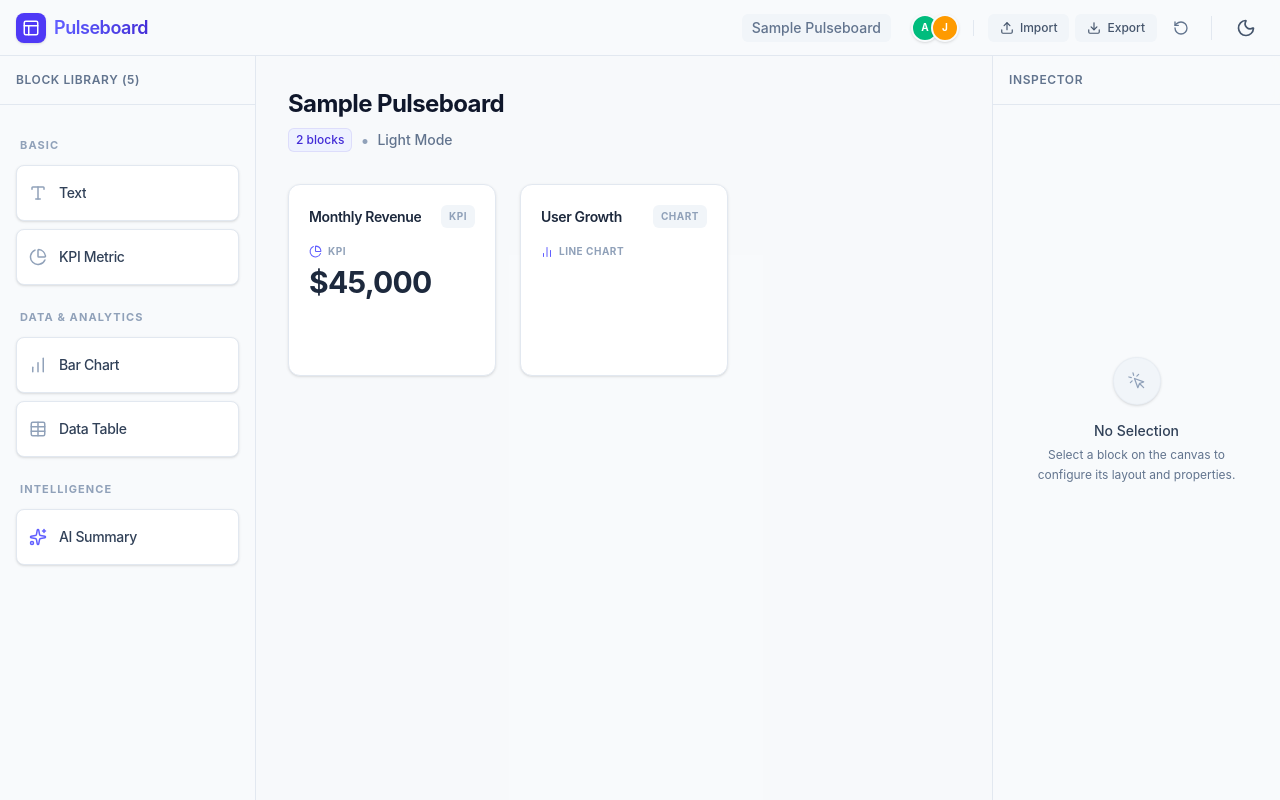
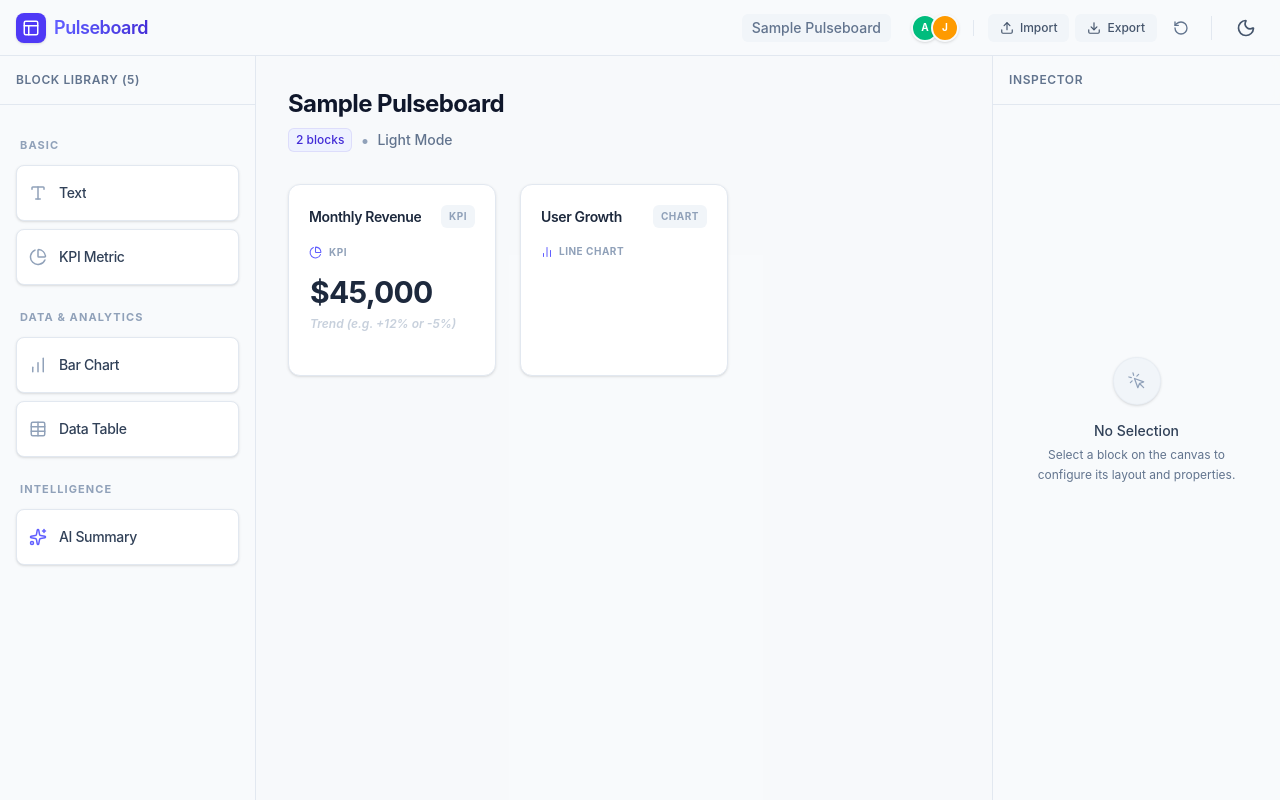
Before and after one commit to siddheshmore12/PulseBoard, a React (Vite) app: page / in a window 1280 px wide. Built offline with nearby package versions, Linux system fonts and the light colour scheme.

Commit message:
Add editable KPI block fields

```diff
--- a/src/components/canvas/BlockContent.tsx
+++ b/src/components/canvas/BlockContent.tsx
@@ -75,24 +75,55 @@ function TextBlockContent({ block }: { block: Block }) {
 // ─── KPI Block ────────────────────────────────────────────────────────────
 
 function KPIBlockContent({ block }: { block: Block }) {
-  const value = typeof block.data.value === 'string' ? block.data.value : '—';
-  const change = typeof block.data.change === 'string' ? block.data.change : null;
-  const isPositive = change ? !change.startsWith('-') : true;
+  const updateBlockData = useWorkspaceStore((state) => state.updateBlockData);
+
+  const label = typeof block.data.label === 'string' ? block.data.label : 'KPI';
+  const value = typeof block.data.value === 'string' ? block.data.value : '';
+  const change = typeof block.data.change === 'string' ? block.data.change : '';
+
+  const isPositive = change ? !change.startsWith('-') && !change.startsWith('↓') : true;
+
+  const handleChange = (field: string, val: string) => {
+    updateBlockData(block.id, { [field]: val }, false, true);
+  };
+
+  const handleBlur = (field: string, val: string) => {
+    updateBlockData(block.id, { [field]: val }, false, false);
+  };
 
   return (
-    <div className="flex flex-col h-full justify-center gap-1">
-      <div className="flex items-center gap-1.5">
-        <PieChart size={13} className="text-indigo-500" />
-        <span className="text-[10px] uppercase tracking-wider font-bold text-slate-400">KPI</span>
+    <div className="flex flex-col h-full justify-center gap-1 pointer-events-auto">
+      <div className="flex items-center gap-1.5 mb-1">
+        <PieChart size={13} className="text-indigo-500 shrink-0" />
+        <input
+          value={label}
+          onChange={(e) => handleChange('label', e.target.value)}
+          onBlur={(e) => handleBlur('label', e.target.value)}
+          onPointerDown={(e) => e.stopPropagation()}
+          className="text-[10px] uppercase tracking-wider font-bold text-slate-400 bg-transparent border border-transparent focus:border-indigo-100 dark:focus:border-indigo-900 focus:bg-slate-50 dark:focus:bg-slate-800/50 rounded flex-1 min-w-0 outline-none px-1 -ml-1 transition-all placeholder:text-slate-300 dark:placeholder:text-slate-600"
+          placeholder="LABEL"
+        />
       </div>
-      <span className="text-3xl font-bold tracking-tight text-slate-800 dark:text-slate-100 leading-none mt-1">
-        {value}
-      </span>
-      {change && (
-        <span className={`text-xs font-semibold ${isPositive ? 'text-emerald-500' : 'text-rose-500'}`}>
-          {isPositive ? '↑' : '↓'} {change}
-        </span>
-      )}
+      <input
+        value={value}
+        onChange={(e) => handleChange('value', e.target.value)}
+        onBlur={(e) => handleBlur('value', e.target.value)}
+        onPointerDown={(e) => e.stopPropagation()}
+        className="text-3xl font-bold tracking-tight text-slate-800 dark:text-slate-100 leading-none mt-1 bg-transparent border border-transparent focus:border-indigo-100 dark:focus:border-indigo-900 focus:bg-slate-50 dark:focus:bg-slate-800/50 rounded px-1 -ml-1 w-full min-w-0 outline-none transition-all placeholder:text-slate-200 dark:placeholder:text-slate-800"
+        placeholder="0.00"
+      />
+      <input
+        value={change}
+        onChange={(e) => handleChange('change', e.target.value)}
+        onBlur={(e) => handleBlur('change', e.target.value)}
+        onPointerDown={(e) => e.stopPropagation()}
+        className={`text-xs font-semibold bg-transparent border border-transparent focus:border-indigo-100 dark:focus:border-indigo-900 focus:bg-slate-50 dark:focus:bg-slate-800/50 rounded px-1 -ml-1 w-full min-w-0 outline-none transition-all ${
+          change
+            ? isPositive ? 'text-emerald-500' : 'text-rose-500'
+            : 'text-slate-400 dark:text-slate-500 italic'
+        }`}
+        placeholder="Trend (e.g. +12% or -5%)"
+      />
     </div>
   );
 }
```
